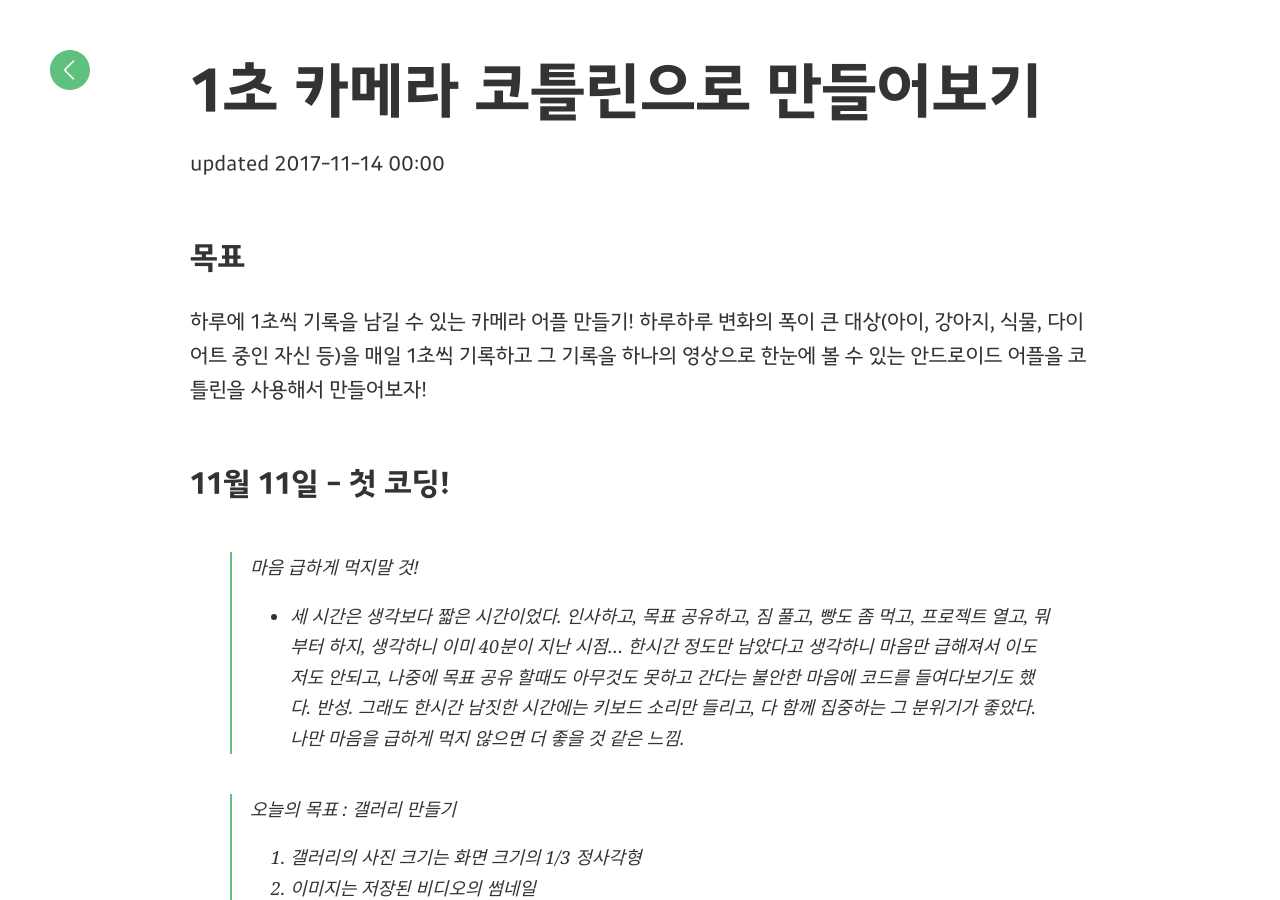
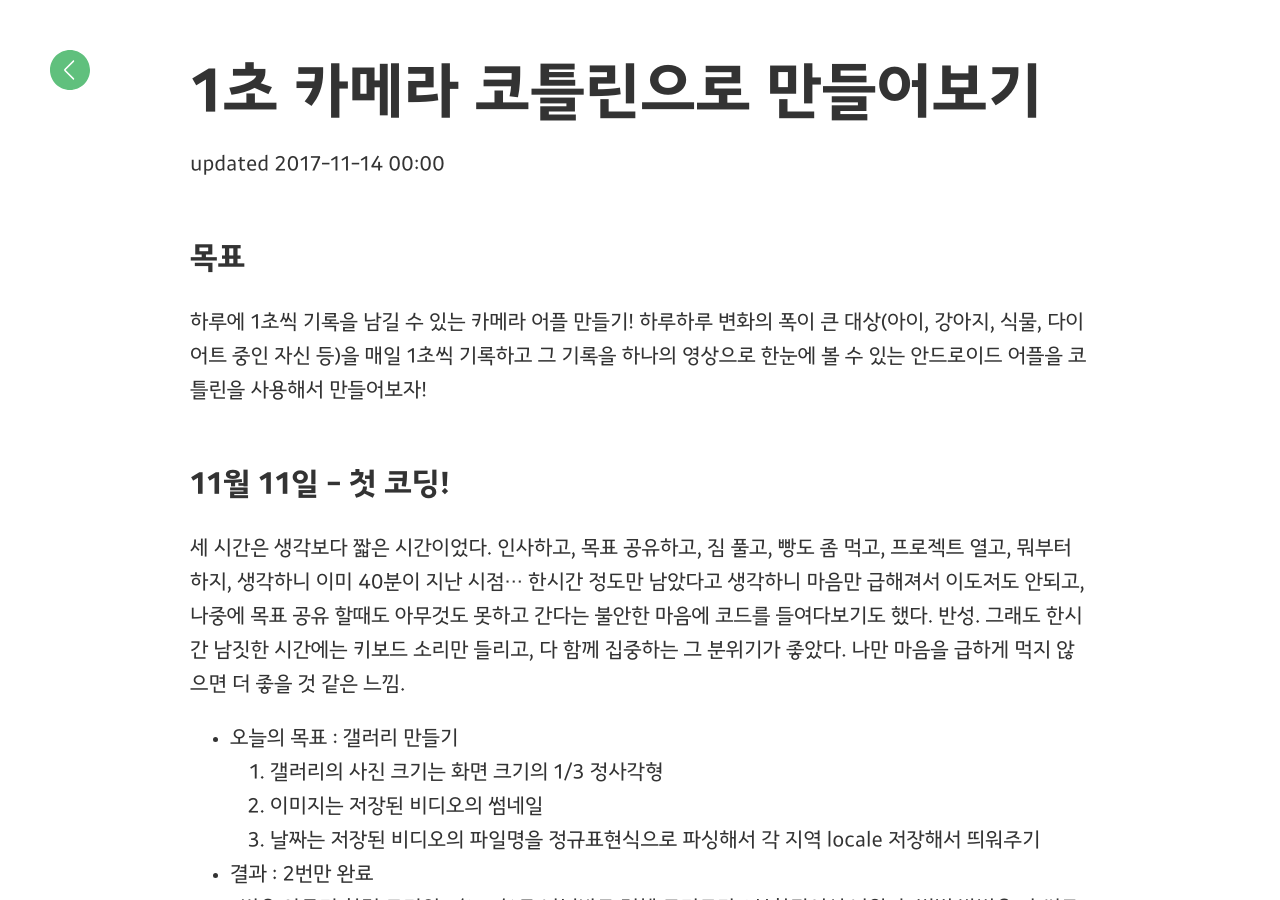
Before and after one commit to yeogaemogaco/retrospective-2nd, a Jekyll site: the page built from _posts/2017-11-04-jy617lee.md, in a window 1280 px wide and 900 px high. Built offline with Jekyll 4.4.1, drawn with Linux system fonts in a browser that asks for light colours.

Commit message:
레이아웃 수정

```diff
--- a/_posts/2017-11-04-jy617lee.md
+++ b/_posts/2017-11-04-jy617lee.md
@@ -12,15 +12,15 @@
 코틀린을 사용해서 만들어보자!
 
 ## 11월 11일 - 첫 코딩!
-> 마음 급하게 먹지말 것!
-- 세 시간은 생각보다 짧은 시간이었다. 인사하고, 목표 공유하고, 짐 풀고, 빵도 좀 먹고, 프로젝트 열고, 뭐부터 하지, 생각하니 이미 40분이 지난 시점... 한시간 정도만 남았다고 생각하니 마음만 급해져서 이도저도 안되고, 나중에 목표 공유 할때도 아무것도 못하고 간다는 불안한 마음에 코드를 들여다보기도 했다. 반성. 그래도 한시간 남짓한 시간에는 키보드 소리만 들리고, 다 함께 집중하는 그 분위기가 좋았다. 나만 마음을 급하게 먹지 않으면 더 좋을 것 같은 느낌.
+세 시간은 생각보다 짧은 시간이었다. 인사하고, 목표 공유하고, 짐 풀고, 빵도 좀 먹고, 프로젝트 열고, 뭐부터 하지, 생각하니 이미 40분이 지난 시점... 한시간 정도만 남았다고 생각하니 마음만 급해져서 이도저도 안되고, 나중에 목표 공유 할때도 아무것도 못하고 간다는 불안한 마음에 코드를 들여다보기도 했다. 반성. 그래도 한시간 남짓한 시간에는 키보드 소리만 들리고, 다 함께 집중하는 그 분위기가 좋았다. 나만 마음을 급하게 먹지 않으면 더 좋을 것 같은 느낌.
 
-> 오늘의 목표 : 갤러리 만들기
+- 오늘의 목표 : 갤러리 만들기
 1. 갤러리의 사진 크기는 화면 크기의 1/3 정사각형
 2. 이미지는 저장된 비디오의 썸네일
 3. 날짜는 저장된 비디오의 파일명을 정규표현식으로 파싱해서 각 지역 locale 저장해서 띄워주기
 
-> 결과 : 2번만 완료
+
+- 결과 : 2번만 완료
 - 1번은 아무리 화면 크기의 1/3, 1/4로 나눠봐도 전체 그리드가 2분할되어서 나왔다. 별별 방법을 다 써도 안되었는데, 집에 와서 찬찬히 보니 사진 크기를 지정해주기 전 그리드를 2분할 하는 코드를 넣어놨었... 왜 그게 안보였을까.
 - 3번은 코틀린도, 정규표현식도 낯설어서 잘 진도가 나가지 않았는데 다음 모임 전까지는 꼭 완성해가고 싶다.
 
```
Also changed, not shown: 1 other file.
